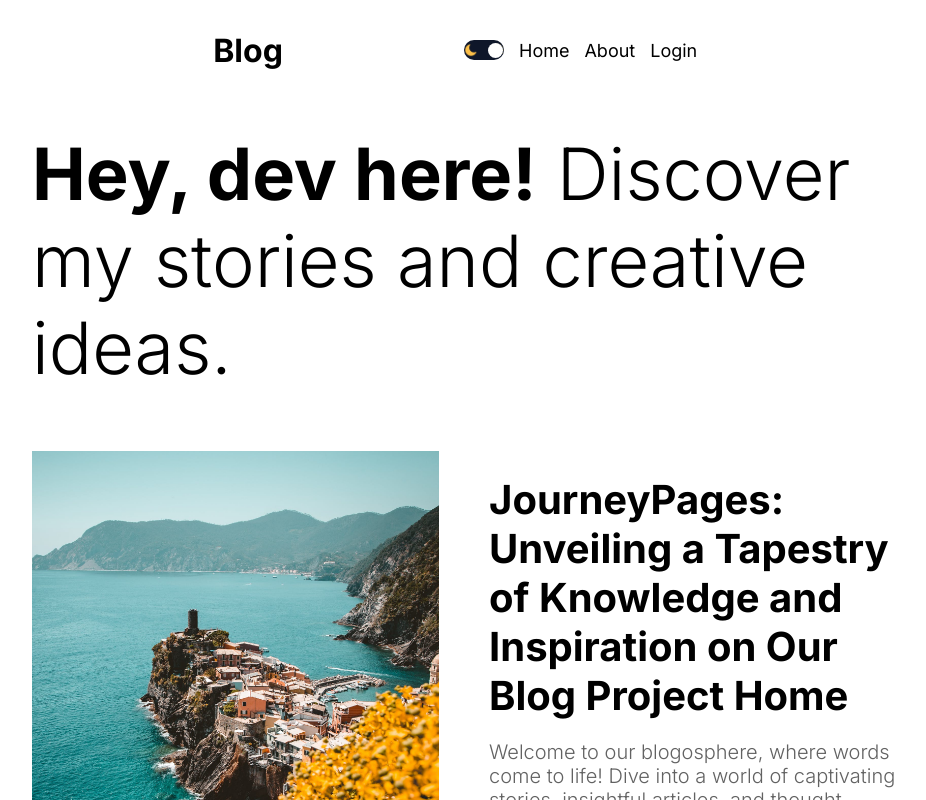
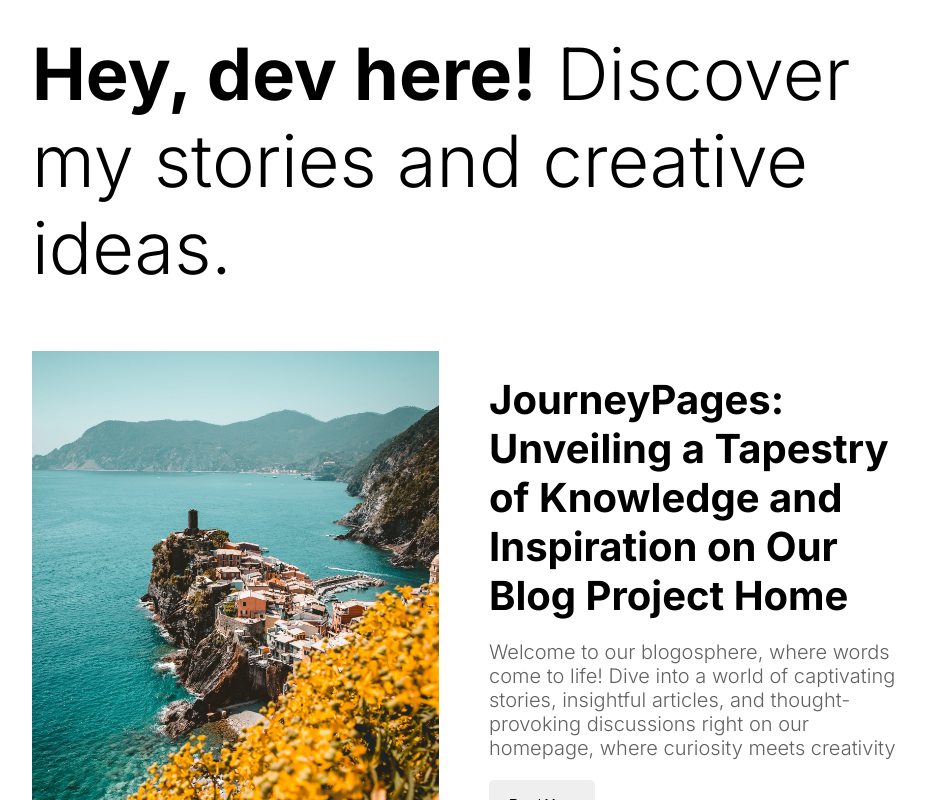
Before and after one commit to Atharva0506/Blog-Platform, a Next.js app: page / in a window 1280 px wide. Shown: the top 800 px of the page, without its empty margins (176-1102 px from the left). Built offline with nearby package versions, Linux system fonts and the light colour scheme; no server answers; the database is empty.

Commit message:
Fixing Production issues

```diff
--- a/src/app/layout.js
+++ b/src/app/layout.js
@@ -1,6 +1,6 @@
 import "./globals.css";
 import { Inter } from "next/font/google";
-import Navbar from "@/components/navbar/Navbar";
+// import Navbar from "@/components/navbar/Navbar";
 import Footer from "@/components/footer/Footer";
 import { ThemeContextProvider } from "@/context/ThemeContext";
 import ThemeProvider from "@/providers/ThemeProvider";
@@ -9,7 +9,7 @@ import AuthProvider from "@/providers/AuthProvider";
 const inter = Inter({ subsets: ["latin"] });
 
 export const metadata = {
-  title: "Lama Dev Blog App",
+  title: "Blog App",
   description: "The best blog app!",
 };
 
@@ -22,7 +22,7 @@ export default function RootLayout({ children }) {
             <ThemeProvider>
               <div className="container">
                 <div className="wrapper">
-                  <Navbar />
+                  {/* <Navbar /> */}
                   {children}
                   <Footer />
                 </div>
```
